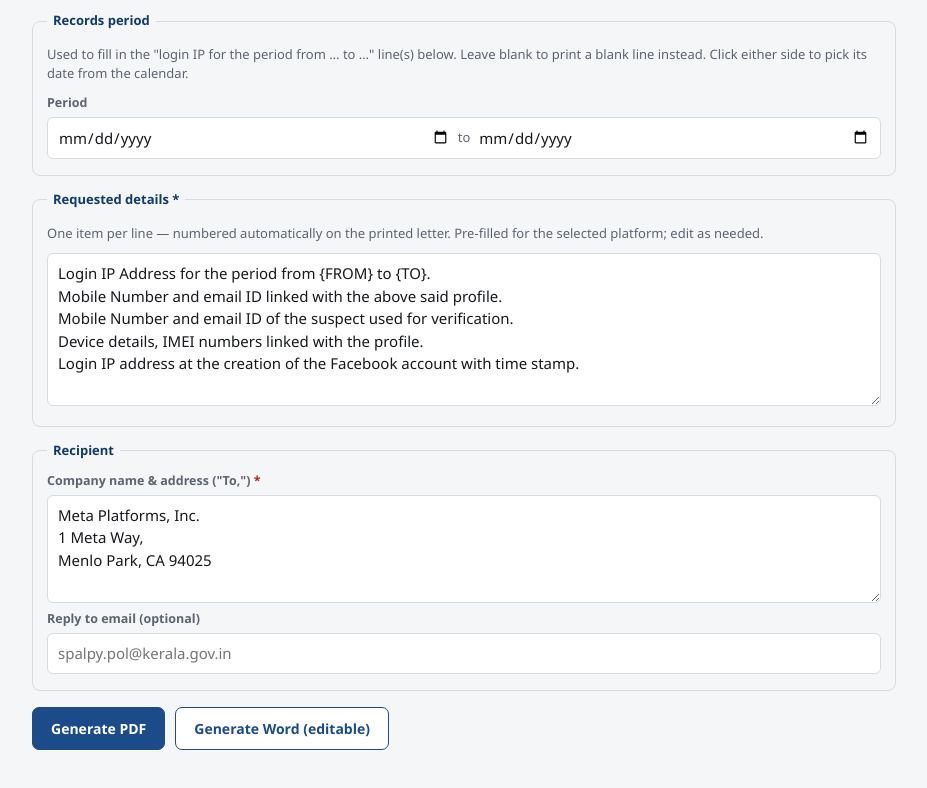
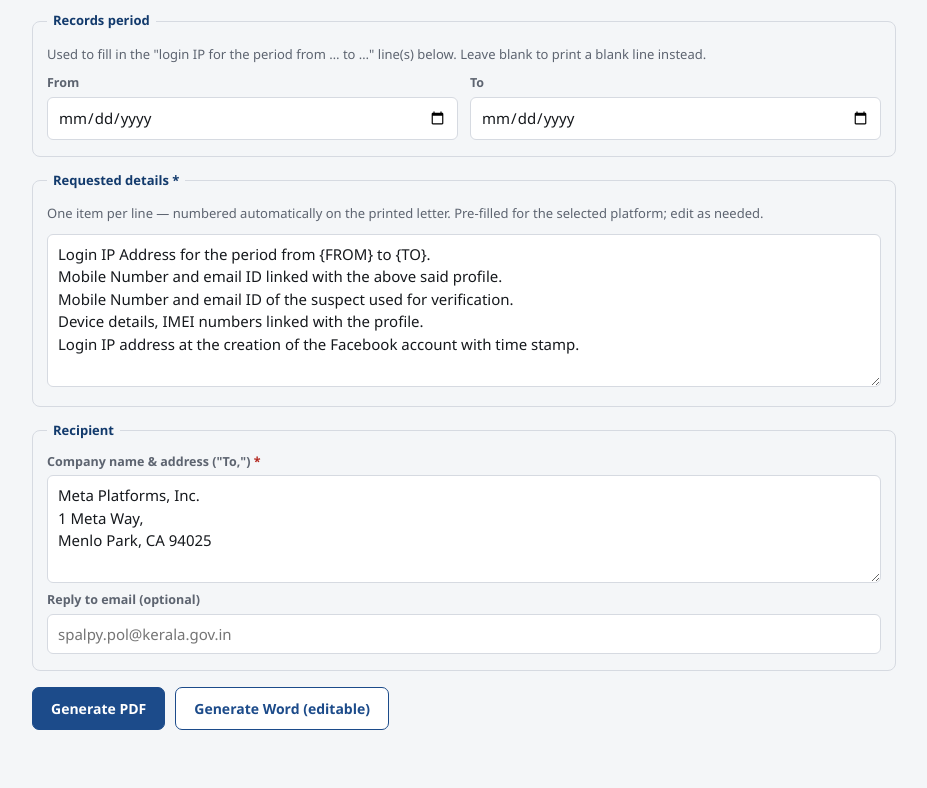
Before and after one commit to CybercellAlappuzha/cyber-cell-portal, a website: page public/bns94.html in a window 1280 px wide. Shown: the part 960-1748 px from the top of the page, without its empty margins (176-1103 px from the left). Drawn offline with Linux system fonts and the light colour scheme.

Commit message:
Revert: keep Records period as separate From/To boxes

```diff
--- a/docs/styles.css
+++ b/docs/styles.css
@@ -85,18 +85,6 @@ textarea { resize: vertical; min-height: 56px; }
 input:focus, select:focus, textarea:focus { outline: 2px solid var(--accent); outline-offset: 1px; }
 .field { margin-bottom: 2px; }
 
-/* Records-period "From … to …" merged into one visual box — each side is
-   still its own native <input type=date>, so clicking either half opens
-   that browser's own date-picker calendar for just that date. */
-.period-box {
-  display: flex; align-items: center; gap: 8px;
-  border: 1px solid var(--line); border-radius: 6px; background: #fff; padding: 0 10px;
-}
-.period-box input[type=date] { border: none; padding: 8px 0; width: auto; flex: 1; min-width: 0; }
-.period-box input[type=date]:focus { outline: none; }
-.period-box .period-sep { color: var(--muted); font-size: 13px; flex: none; }
-@media (max-width: 420px) { .period-box { flex-wrap: wrap; } }
-
 /* Custom suggestion dropdown (Police Office / Police Station) — built in
    JS instead of a native <datalist>, since datalist's suggestion popup is
    invisible/inconsistent in several browsers (notably Safari). Free text
--- a/public/bns94.html
+++ b/public/bns94.html
@@ -95,13 +95,15 @@
 
     <fieldset>
       <legend>Records period</legend>
-      <p class="hint">Used to fill in the "login IP for the period from … to …" line(s) below. Leave blank to print a blank line instead. Click either side to pick its date from the calendar.</p>
-      <div class="field">
-        <label for="b94From">Period</label>
-        <div class="period-box">
-          <input type="date" id="b94From" aria-label="From">
-          <span class="period-sep">to</span>
-          <input type="date" id="b94To" aria-label="To">
+      <p class="hint">Used to fill in the "login IP for the period from … to …" line(s) below. Leave blank to print a blank line instead.</p>
+      <div class="grid2">
+        <div class="field">
+          <label for="b94From">From</label>
+          <input type="date" id="b94From">
+        </div>
+        <div class="field">
+          <label for="b94To">To</label>
+          <input type="date" id="b94To">
         </div>
       </div>
     </fieldset>
--- a/public/styles.css
+++ b/public/styles.css
@@ -85,18 +85,6 @@ textarea { resize: vertical; min-height: 56px; }
 input:focus, select:focus, textarea:focus { outline: 2px solid var(--accent); outline-offset: 1px; }
 .field { margin-bottom: 2px; }
 
-/* Records-period "From … to …" merged into one visual box — each side is
-   still its own native <input type=date>, so clicking either half opens
-   that browser's own date-picker calendar for just that date. */
-.period-box {
-  display: flex; align-items: center; gap: 8px;
-  border: 1px solid var(--line); border-radius: 6px; background: #fff; padding: 0 10px;
-}
-.period-box input[type=date] { border: none; padding: 8px 0; width: auto; flex: 1; min-width: 0; }
-.period-box input[type=date]:focus { outline: none; }
-.period-box .period-sep { color: var(--muted); font-size: 13px; flex: none; }
-@media (max-width: 420px) { .period-box { flex-wrap: wrap; } }
-
 /* Custom suggestion dropdown (Police Office / Police Station) — built in
    JS instead of a native <datalist>, since datalist's suggestion popup is
    invisible/inconsistent in several browsers (notably Safari). Free text
```
Also changed, not shown: docs/bns94.html (+9 -7 lines).
